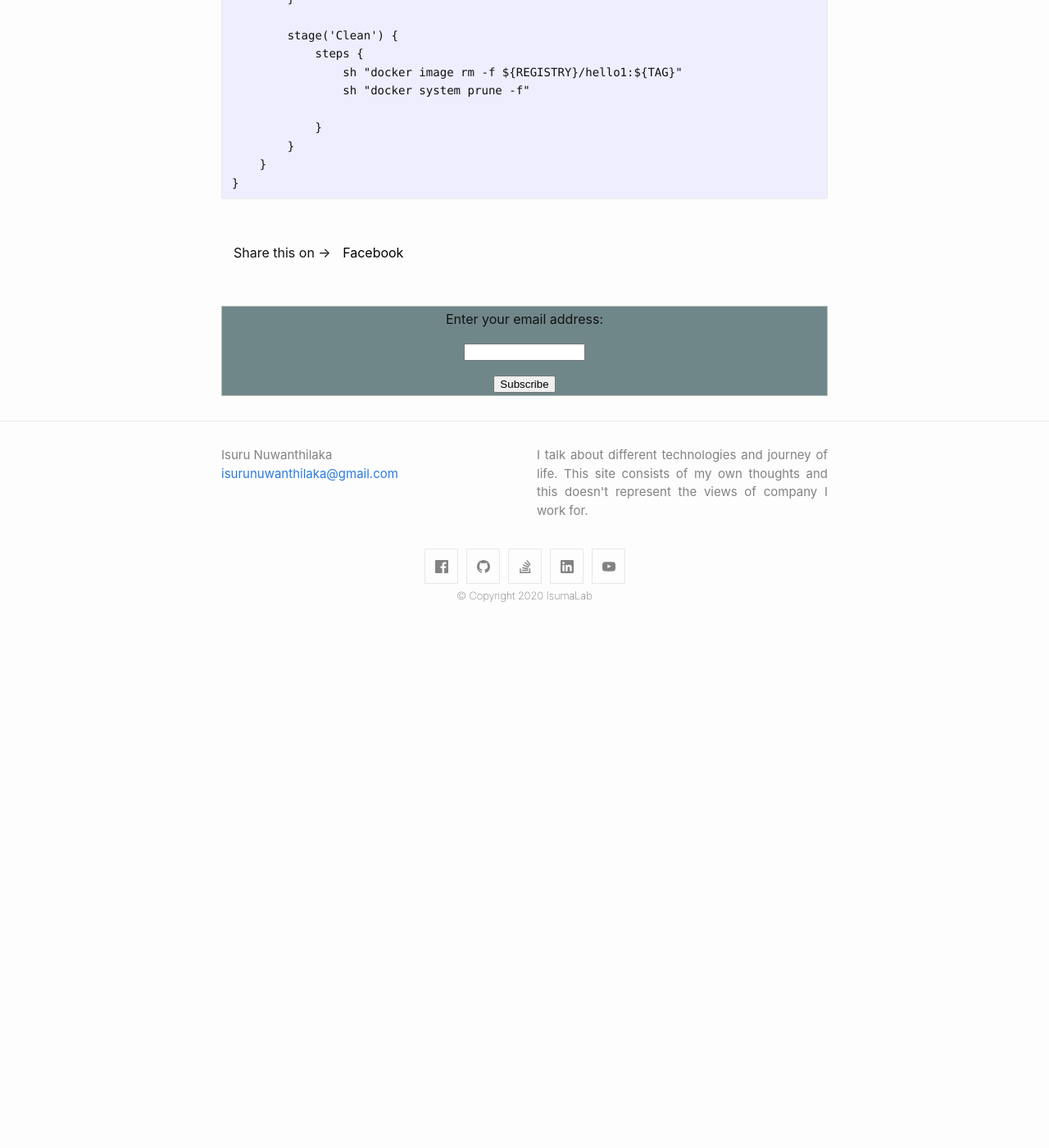
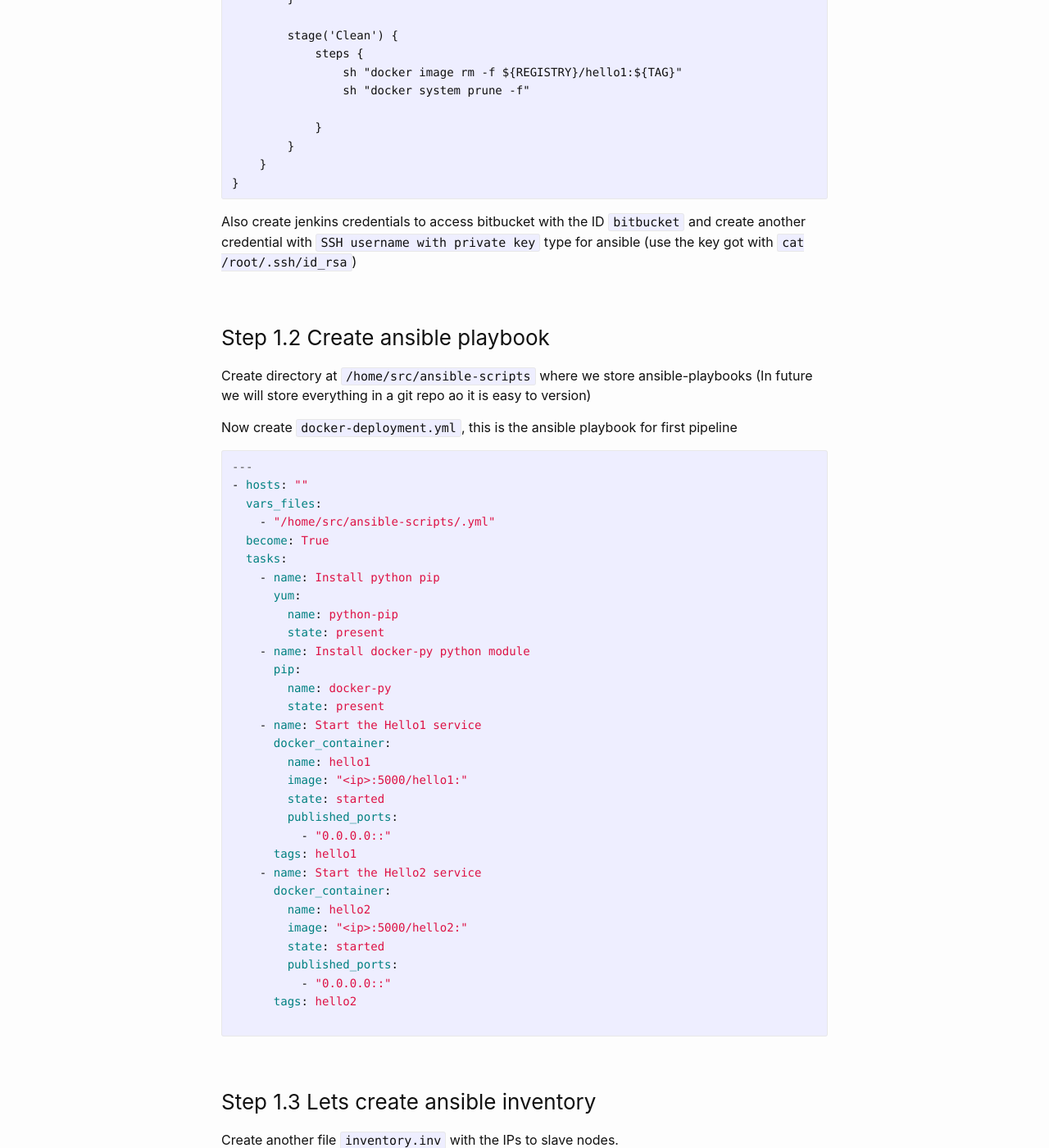
Before and after one commit to isurunuwanthilaka/isurunuwanthilaka.github.io, a Jekyll site: the page built from _posts/2021-02-18-docker-jenkins-ansible-automation.md, in a window 1280 px wide and 1400 px high, scrolled down 4592 px. Shown: the whole window at 82% size. Built offline with Jekyll 4.4.1, drawn with Linux system fonts in a browser that asks for light colours; comment, search, counter and statistics services are not loaded; before the commit the page ends 5373 px from its top, so only the background shows below that.

Commit message:
add new cicd article

````diff
--- a/_posts/2021-02-18-docker-jenkins-ansible-automation.md
+++ b/_posts/2021-02-18-docker-jenkins-ansible-automation.md
@@ -161,3 +161,49 @@ pipeline {
     }
 }
 ```
+
+Also create jenkins credentials to access bitbucket with the ID `bitbucket` and create another credential with `SSH username with private key` type for ansible (use the key got with `cat /root/.ssh/id_rsa`)
+
+### Step 1.2 Create ansible playbook
+
+Create directory at `/home/src/ansible-scripts` where we store ansible-playbooks (In future we will store everything in a git repo ao it is easy to version)
+
+Now create `docker-deployment.yml`, this is the ansible playbook for first pipeline
+
+```yml
+---
+- hosts: "{{ENV}}"
+  vars_files:
+    - "/home/src/ansible-scripts/{{ENV}}.yml"
+  become: True
+  tasks:
+    - name: Install python pip
+      yum:
+        name: python-pip
+        state: present
+    - name: Install docker-py python module
+      pip:
+        name: docker-py
+        state: present
+    - name: Start the Hello1 service
+      docker_container:
+        name: hello1
+        image: "<ip>:5000/hello1:{{TAG}}"
+        state: started
+        published_ports:
+          - "0.0.0.0:{{hello1.port}}:{{hello1.port}}"
+      tags: hello1
+    - name: Start the Hello2 service
+      docker_container:
+        name: hello2
+        image: "<ip>:5000/hello2:{{TAG}}"
+        state: started
+        published_ports:
+          - "0.0.0.0:{{hello2.port}}:{{hello2.port}}"
+      tags: hello2
+
+```
+
+### Step 1.3 Lets create ansible inventory
+
+Create another file `inventory.inv` with the IPs to slave nodes.
````
